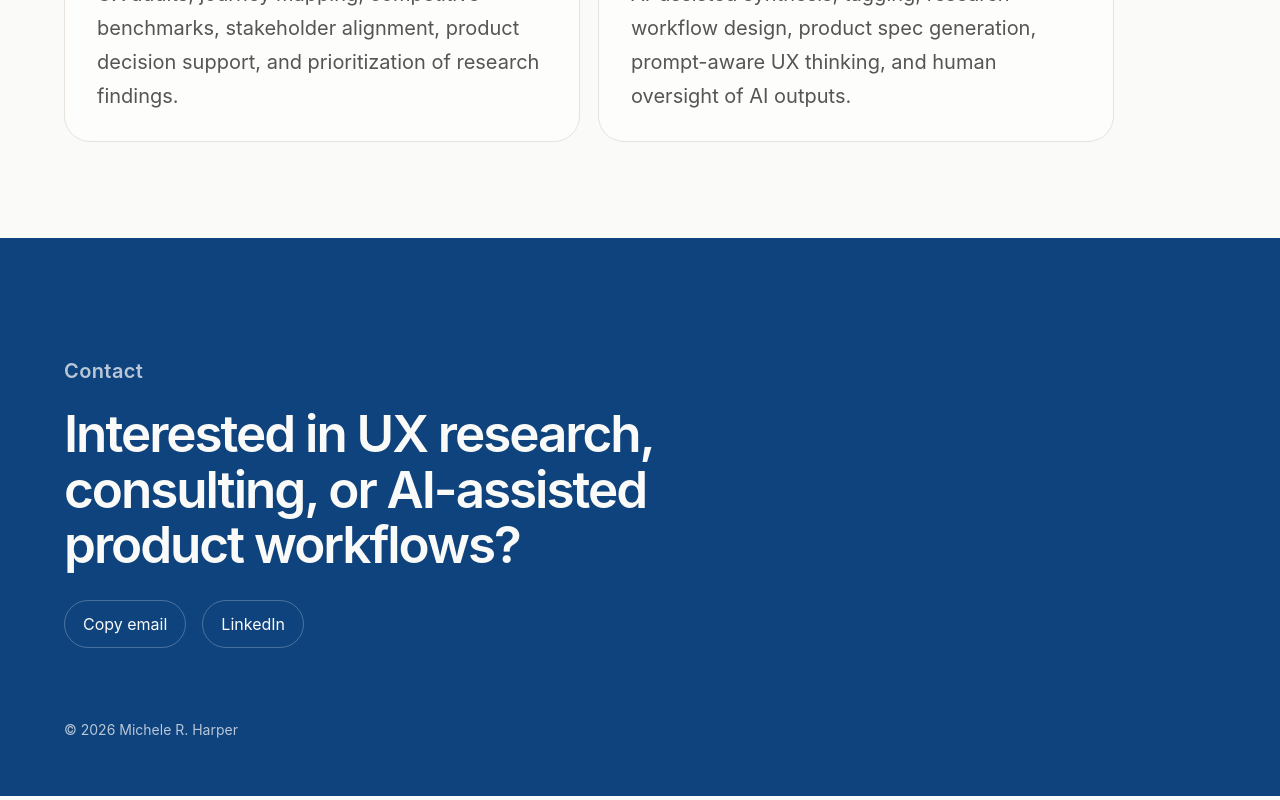
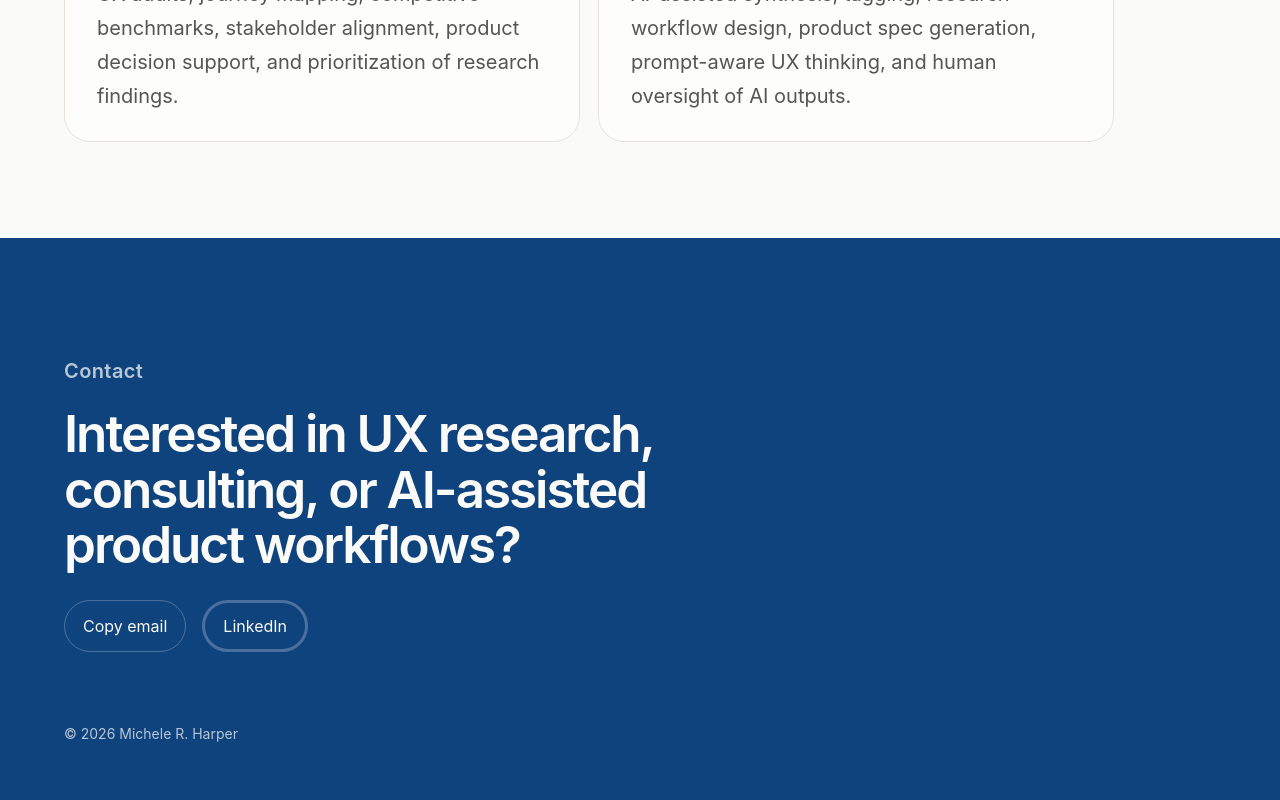
Before and after one commit to micheleroohani/michele-harper-portfolio, a React (Vite) app: page / in a window 1280 px wide. Shown: the part 5215-6015 px from the top of the page. Built offline with nearby package versions, Linux system fonts and the light colour scheme.

Commit message:
Increase border width for contact links

```diff
--- a/src/style.css
+++ b/src/style.css
@@ -308,7 +308,7 @@ p {
   display: inline-flex;
   align-items: center;
   gap: 8px;
-  border: 1px solid rgba(250, 250, 248, 0.25);
+  border: 3px solid rgba(250, 250, 248, 0.25);
   border-radius: 999px;
   padding: 13px 18px;
 }
```
